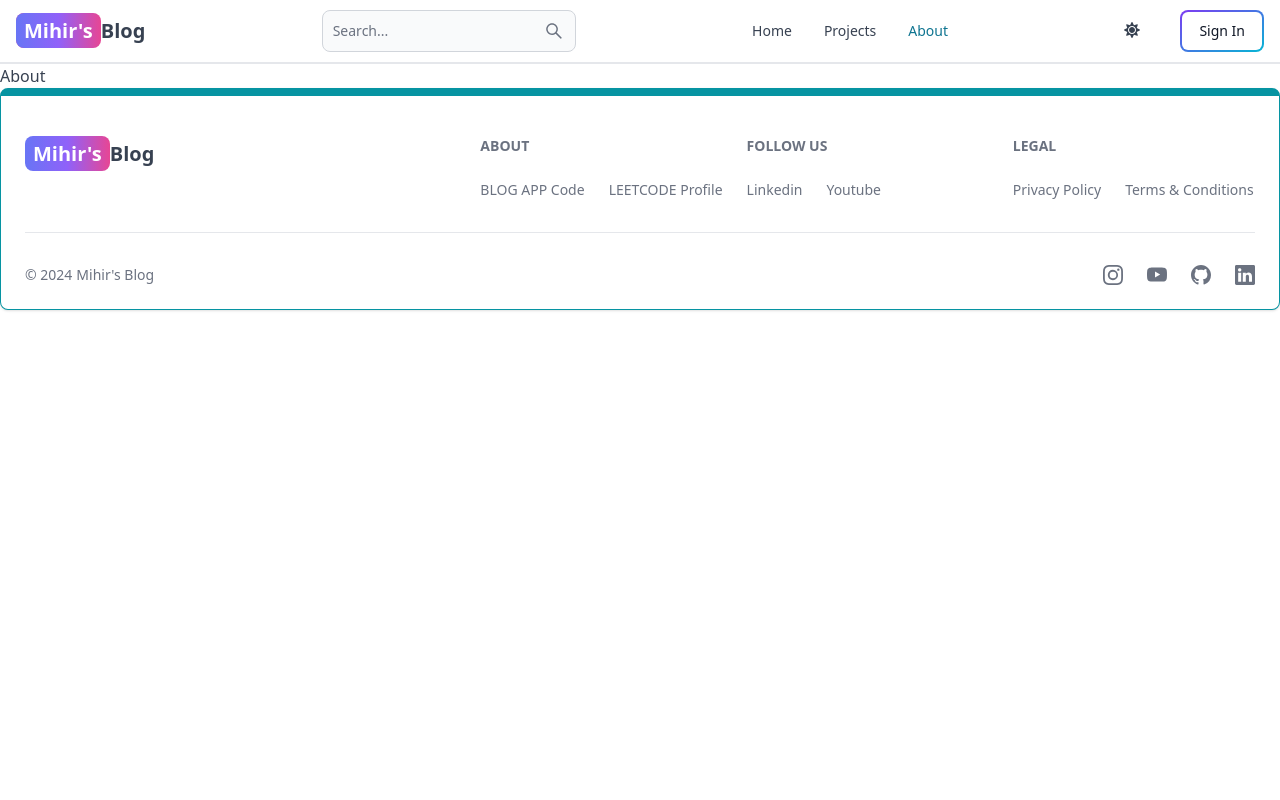
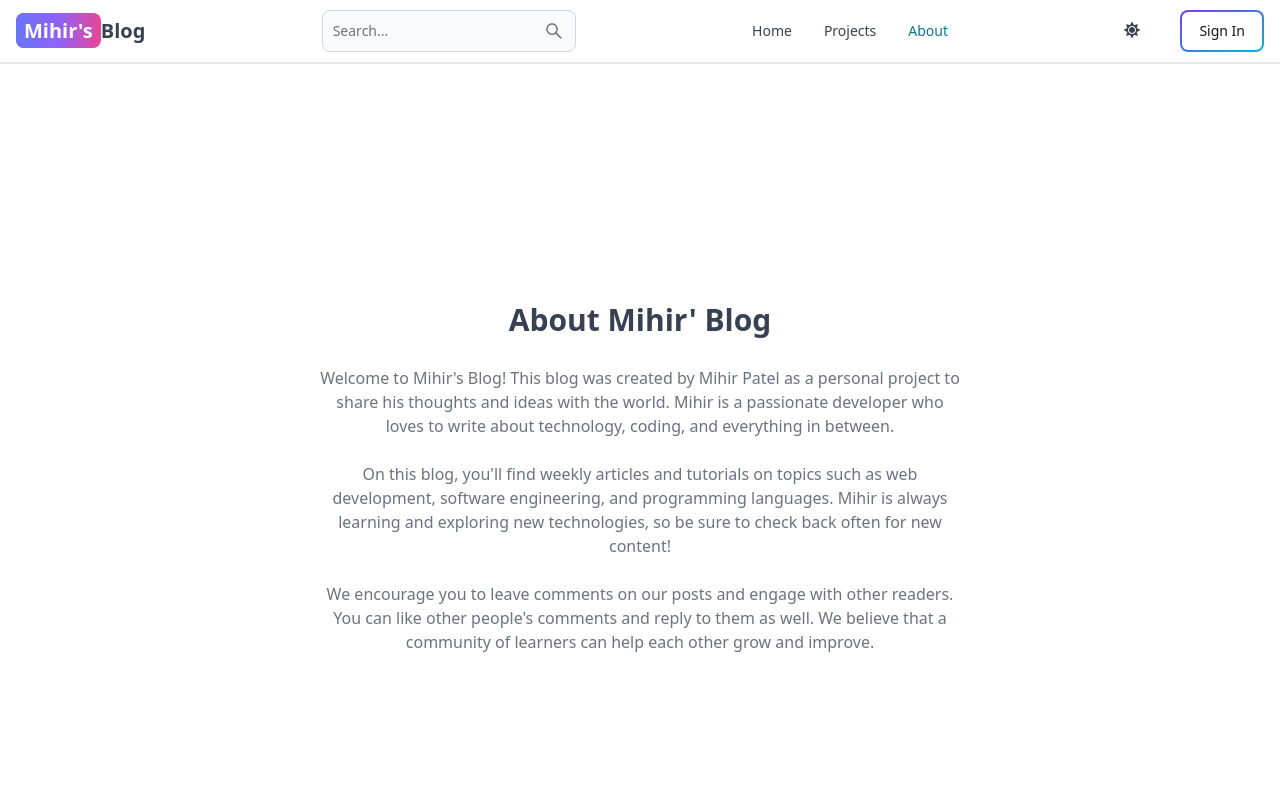
Before and after one commit to mihirpatel9/MERN-BLOG, a React (Vite) app in the folder client/: page /about in a window 1280 px wide. Shown: the top 800 px of the page. Built offline with nearby package versions, Linux system fonts and the light colour scheme; no server answers.

Commit message:
complete about and projects pages

```diff
--- a/client/src/pages/About.jsx
+++ b/client/src/pages/About.jsx
@@ -1,9 +1,35 @@
-import React from 'react'
-
 export default function About() {
   return (
-    <div>
-      About
+    <div className="min-h-screen flex items-center justify-center">
+      <div className="max-w-2xl mx-auto p-3 text-center">
+        <div>
+          <h1 className="text-3xl font font-semibold text-center my-7">
+            About Mihir' Blog
+          </h1>
+          <div className="text-md text-gray-500 flex flex-col gap-6">
+            <p>
+              Welcome to Mihir's Blog! This blog was created by Mihir Patel as a
+              personal project to share his thoughts and ideas with the world.
+              Mihir is a passionate developer who loves to write about
+              technology, coding, and everything in between.
+            </p>
+
+            <p>
+              On this blog, you'll find weekly articles and tutorials on topics
+              such as web development, software engineering, and programming
+              languages. Mihir is always learning and exploring new
+              technologies, so be sure to check back often for new content!
+            </p>
+
+            <p>
+              We encourage you to leave comments on our posts and engage with
+              other readers. You can like other people's comments and reply to
+              them as well. We believe that a community of learners can help
+              each other grow and improve.
+            </p>
+          </div>
+        </div>
+      </div>
     </div>
-  )
+  );
 }
--- a/client/src/pages/Project.jsx
+++ b/client/src/pages/Project.jsx
@@ -1,9 +1,15 @@
-import React from 'react'
+import React from "react";
+import CallToAction from "../components/CallToAction";
 
-export default function Project() {
+export default function Projects() {
   return (
-    <div>
-      Porject
+    <div className="min-h-screen max-w-2xl mx-auto flex justify-center items-center flex-col gap-6 p-3">
+      <h1 className="text-3xl font-semibold">Pojects</h1>
+      <p className="text-md text-gray-500">
+        Build fun and engaging projects while learning HTML, CSS, and
+        JavaScript!
+      </p>
+      <CallToAction />
     </div>
-  )
+  );
 }
```
